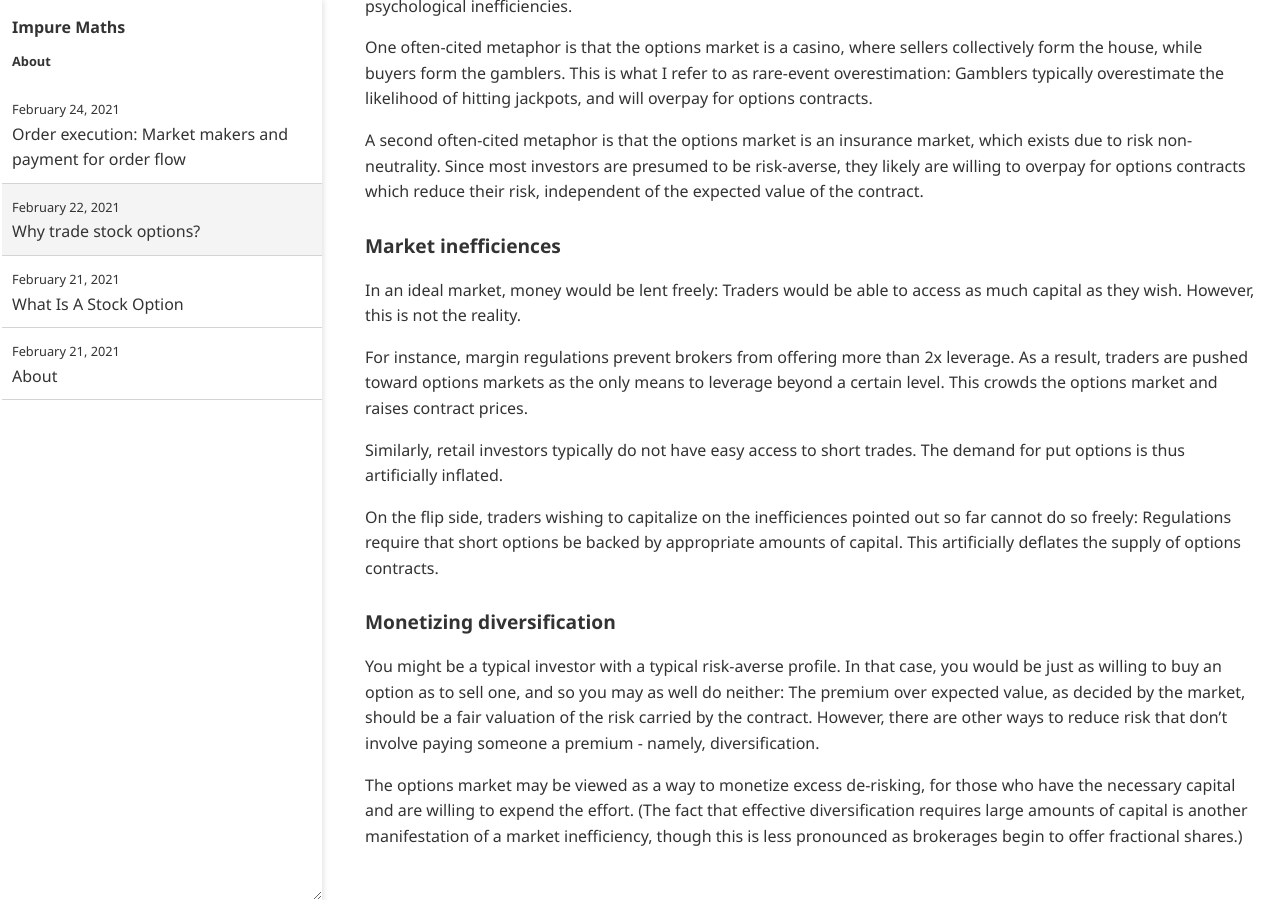
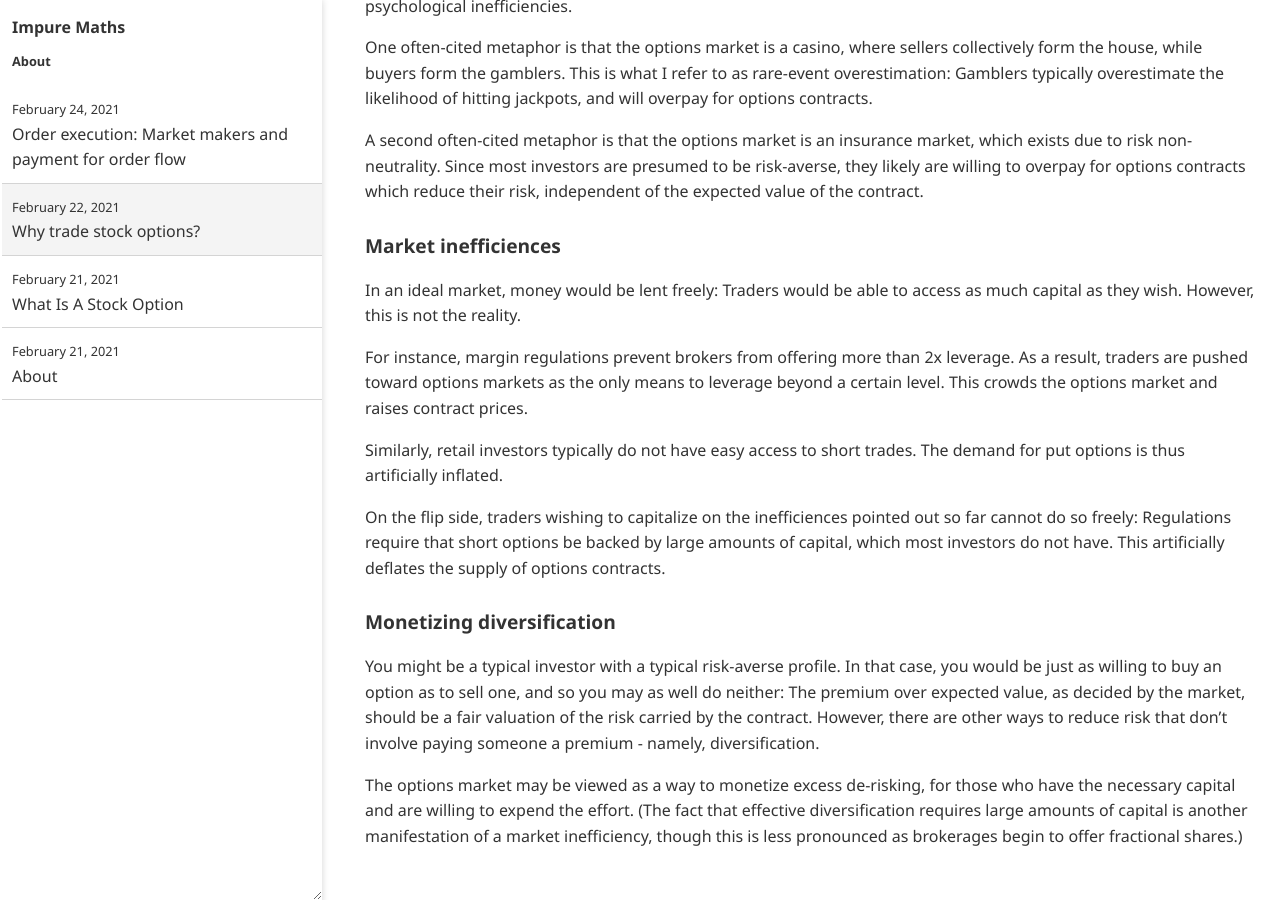
Before and after one commit to impuremaths/impuremaths.github.io, a Jekyll site: the page built from _posts/2021-02-22-why-trade-stock-options.md, in a window 1280 px wide and 900 px high, scrolled down 731 px. Built offline with Jekyll 4.4.1, drawn with Linux system fonts in a browser that asks for light colours.

Commit message:
Update 2021-02-22-why-trade-stock-options.md

```diff
--- a/_posts/2021-02-22-why-trade-stock-options.md
+++ b/_posts/2021-02-22-why-trade-stock-options.md
@@ -32,7 +32,7 @@ For instance, margin regulations prevent brokers from offering more than 2x leve
 
 Similarly, retail investors typically do not have easy access to short trades. The demand for put options is thus artificially inflated.
 
-On the flip side, traders wishing to capitalize on the inefficiences pointed out so far cannot do so freely: Regulations require that short options be backed by appropriate amounts of capital. This artificially deflates the supply of options contracts.
+On the flip side, traders wishing to capitalize on the inefficiences pointed out so far cannot do so freely: Regulations require that short options be backed by large amounts of capital, which most investors do not have. This artificially deflates the supply of options contracts.
 
 ### Monetizing diversification
 
```
